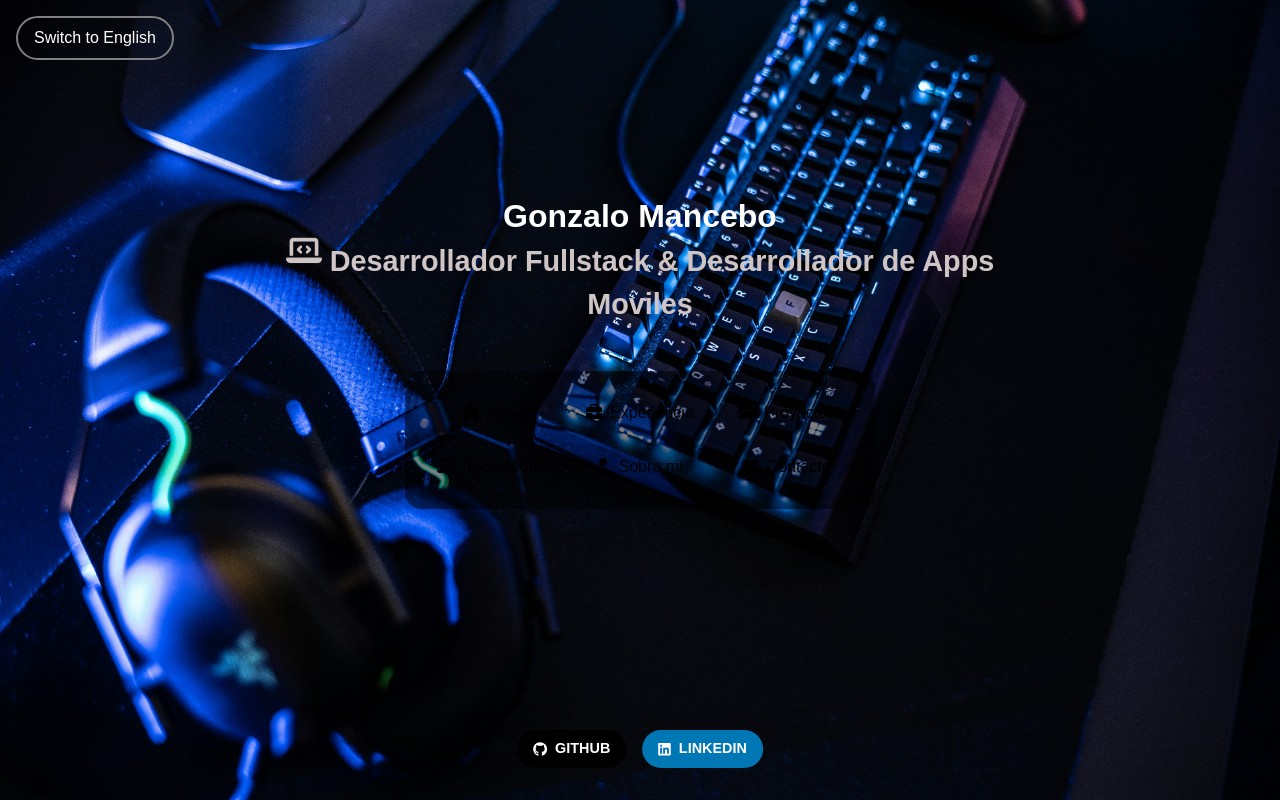
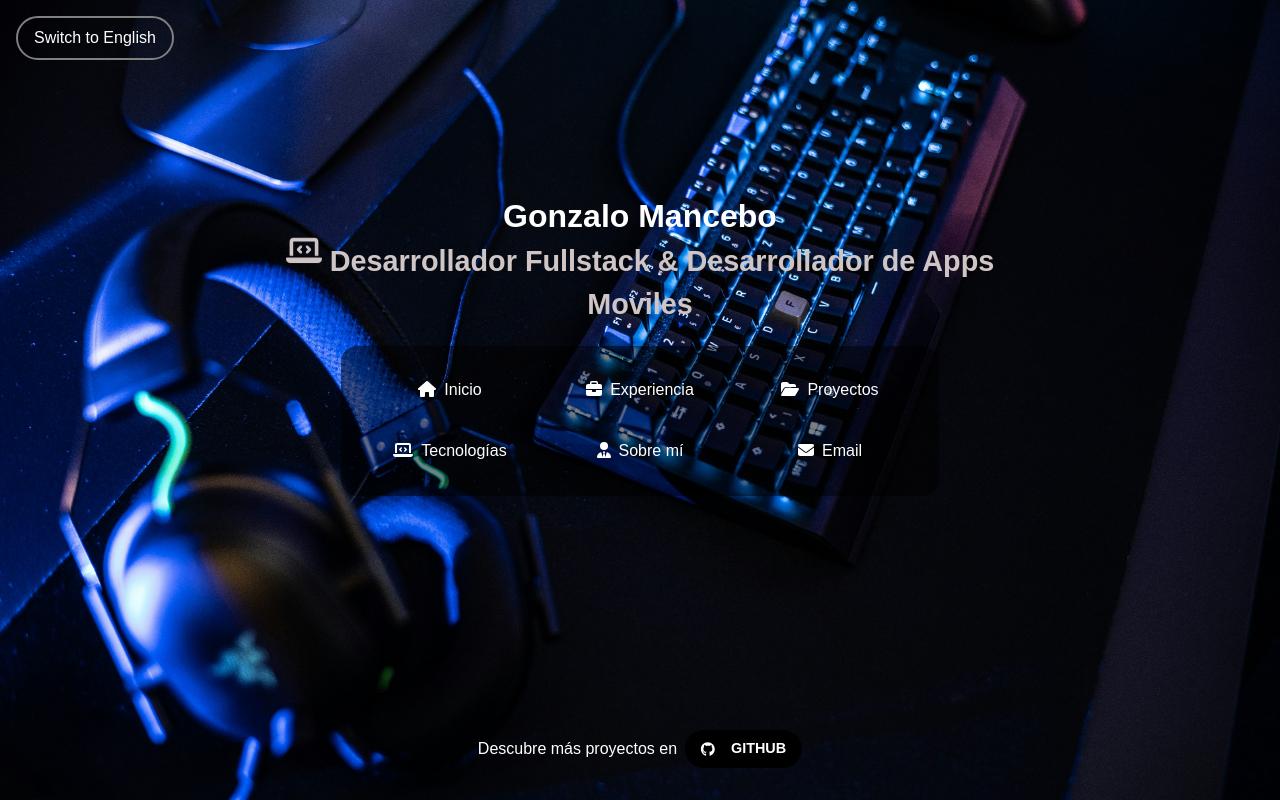
Before and after one commit to GonzaloMancebo/Portfolio, a Next.js app: page / in a window 1280 px wide. Built offline with nearby package versions, Linux system fonts and the light colour scheme.

Commit message:
ajustando_aparencia

```diff
--- a/src/app/components/navigation/Navigation.css
+++ b/src/app/components/navigation/Navigation.css
@@ -2,24 +2,22 @@
   display: grid;
   grid-template-columns: repeat(3, 1fr); /* Tres columnas */
   grid-template-rows: repeat(2, 1fr); /* Dos filas con igual altura */
-    gap: 30px; /* Espaciado uniforme entre los elementos */
+  gap: 28px;
   position: absolute;
   top: 55%; /* Centrar verticalmente */
   left: 50%; /* Centrar horizontalmente */
   transform: translate(-50%, -50%);
   z-index: 15;
   background: rgba(0, 0, 0, 0.5);
-    padding: 30px; /* Espaciado interno uniforme */
+  padding: 28px;
   border-radius: 1rem;
-    width: 55%; /* Ajusta el ancho según lo que necesites */
-    height: auto; /* Ajusta la altura automáticamente */
-    box-sizing: border-box; /* Incluye padding en las dimensiones */
-    align-items: center; /* Centra verticalmente los elementos en las filas */
-    justify-items: center; /* Centra horizontalmente los elementos en las columnas */
+  width: 70%;
+  height: 150px;
+  box-sizing: border-box;
+  align-items: center;
+  justify-items: center;
+  overflow: hidden;
 }
-
-
-
 
 
   .nav-grid {
--- a/src/app/main/Main.jsx
+++ b/src/app/main/Main.jsx
@@ -23,6 +23,8 @@ export default function Main() {
         </div>
 
         <div className="main-links">
+  <div className="github-section">
+    <p className="p-seemore">{translations[language].header.sections.seemore}</p>
     <a
       href="https://github.com/GonzaloMancebo"
       target="_blank"
@@ -32,17 +34,9 @@ export default function Main() {
       <FontAwesomeIcon icon={faGithub} className="main-icon" />
       GitHub
     </a>
-          <a
-            href="https://www.linkedin.com/in/gonzalo-mancebo-055165150/"
-            target="_blank"
-            rel="noopener noreferrer"
-            className="main-button main-button-linkedin"
-          >
-            <FontAwesomeIcon icon={faLinkedin} className="main-icon" />
-            Linkedin
-          </a>
   </div>
 </div>
+
 
       {/* Navegación */}
       <Navigation/>
@@ -56,6 +50,7 @@ export default function Main() {
           {language === 'es' ? 'Switch to English' : 'Cambiar a Español'}
         </button>
       </div>
+      </div>
 
     </main>
   );
--- a/src/app/main/main.css
+++ b/src/app/main/main.css
@@ -117,14 +117,57 @@ body {
 .main-links {
   display: flex;
   justify-content: center;
-  gap: 1rem;
+  align-items: center;
+  gap: 2rem; /* Espacio entre las secciones */
   position: fixed;
   bottom: 2rem;
   left: 50%;
   transform: translateX(-50%);
   z-index: 10;
-  margin-top: 0;
 }
+
+.github-section {
+  display: flex;
+  align-items: center;
+  gap: 0.5rem; /* Espacio entre el texto y el botón */
+}
+
+.p-seemore {
+  margin: 0; /* Elimina márgenes */
+  font-size: 1rem; /* Tamaño de fuente ajustable */
+}
+
+.main-button {
+  display: flex;
+  align-items: center;
+  justify-content: center;
+  padding: 0.5rem 1rem;
+  border-radius: 8px;
+  text-decoration: none;
+  font-size: 1rem;
+  font-weight: bold;
+  transition: background-color 0.3s ease, transform 0.2s ease;
+}
+
+.main-button-github {
+  background-color: #24292e;
+  color: white;
+}
+
+.main-button-linkedin {
+  background-color: #0077b5;
+  color: white;
+}
+
+.main-button:hover {
+  transform: scale(1.05);
+  opacity: 0.9;
+}
+
+.main-icon {
+  margin-right: 0.5rem; /* Espacio entre el ícono y el texto */
+}
+
 
 
 .main-button {
--- a/src/app/translate/translations.js
+++ b/src/app/translate/translations.js
@@ -1,5 +1,4 @@
 "use client";
-
 const translations = {
   es: {
     header: {
@@ -13,7 +12,9 @@ const translations = {
         about: "Sobre mí",
         projects: "Proyectos",
         technologies: "Tecnologías",
-        contact: "Contacto",
+        contact: "Email",
+        seemore: "Descubre más proyectos en",
+
       },
     },
     experience: {
@@ -57,7 +58,8 @@ const translations = {
         about: "About Me",
         projects: "Projects",
         technologies: "Technologies",
-        contact: "Contact",
+        contact: "Email",
+        seemore: "Check out more projects on",
       },
     },
     experience: {
```
Lines whose indentation alone changed are shown as unchanged.
